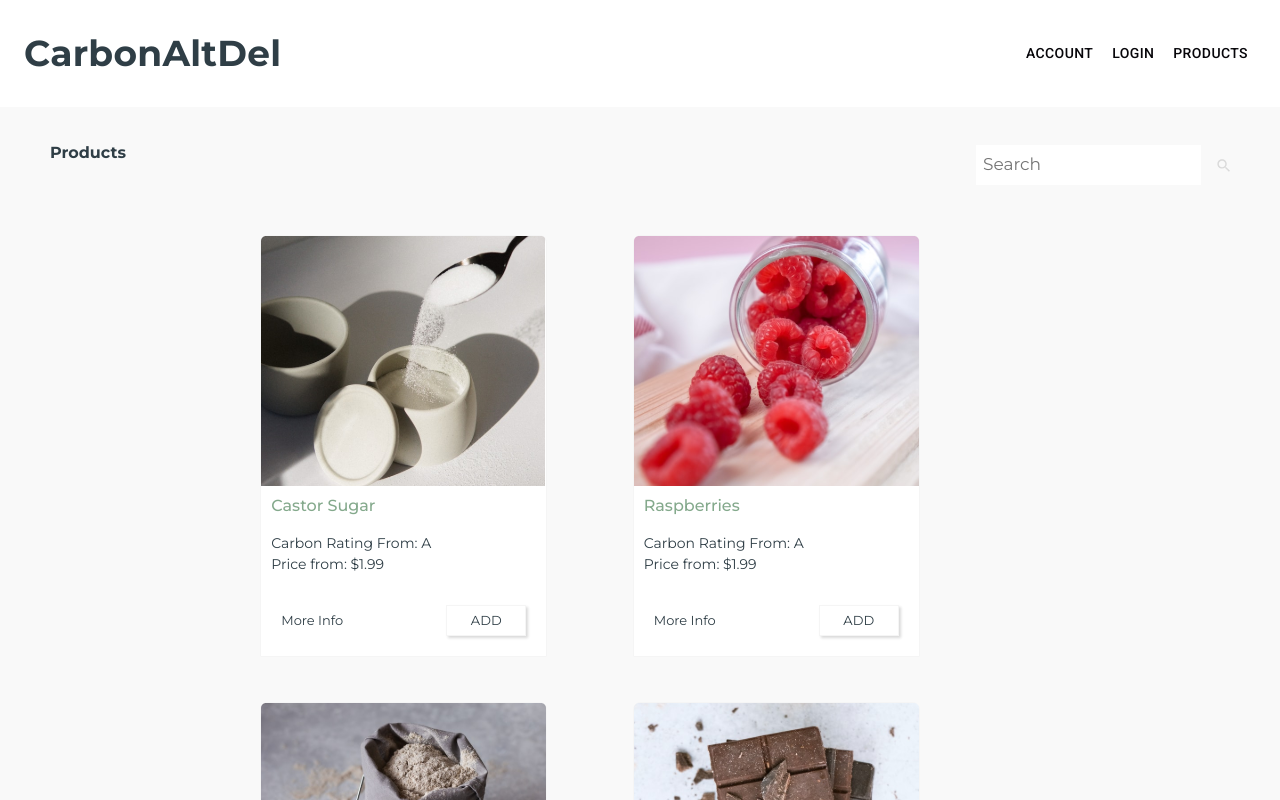
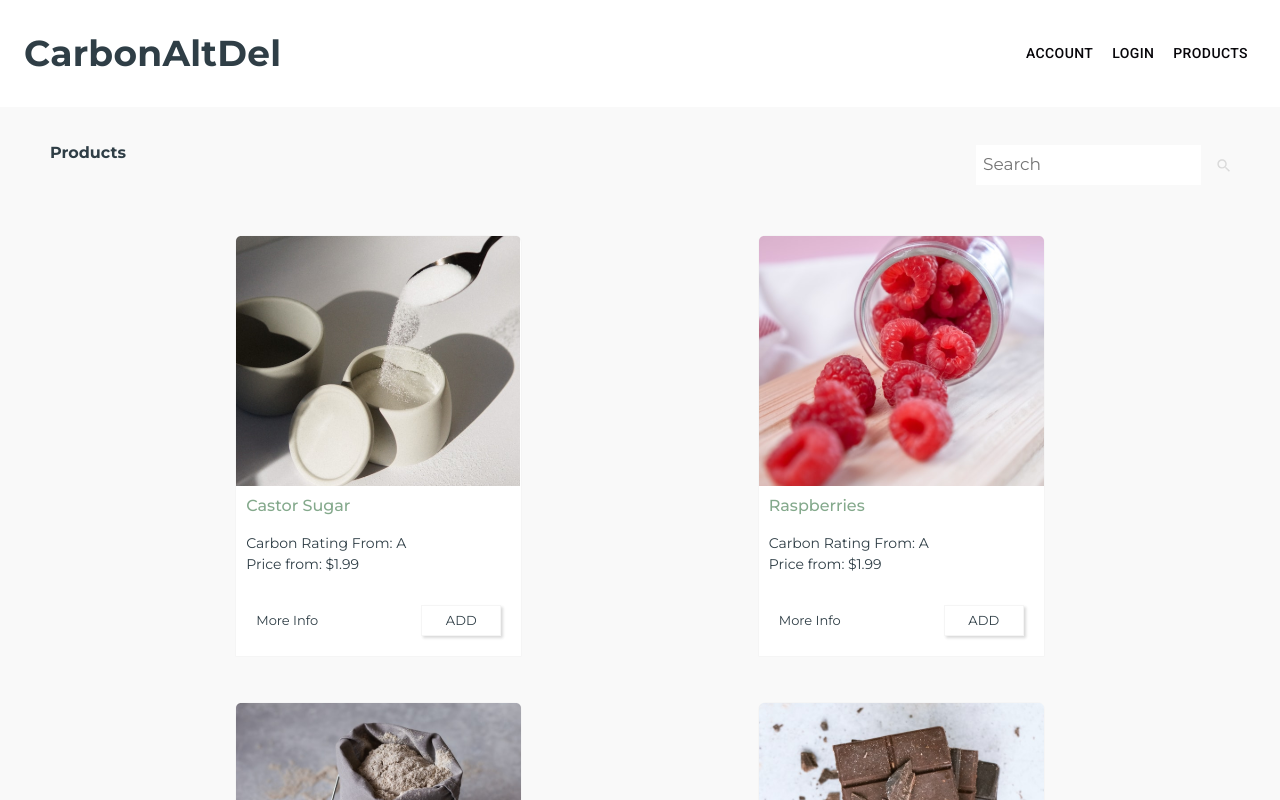
Before and after one commit to trinayau/lloyds-hackathon-netzero, a React (Create React App) app in the folder react-frontend/: page /products in a window 1280 px wide. Shown: the top 800 px of the page. Built offline with nearby package versions, Linux system fonts and the light colour scheme.

Commit message:
add maxwidth to css for wide screens

```diff
--- a/react-frontend/src/components/Banner/index.js
+++ b/react-frontend/src/components/Banner/index.js
@@ -20,7 +20,7 @@ const Banner = ({MyVideo, buttonText}) => {
           type="video/mp4"
 
         />
-        <div className="content" style={{ justifyContent: "center" }}>
+        <div className="content" style={{ justifyContent: "center", padding: '20px', textAlign:"center" }}>
           <h1>Helping Restaurants Go Net Zero</h1>
           <p>
             Order ingredients from your suppliers and offset your carbon
--- a/react-frontend/src/index.css
+++ /dev/null
@@ -1,13 +0,0 @@
-body {
-  margin: 0;
-  font-family: -apple-system, BlinkMacSystemFont, 'Segoe UI', 'Roboto', 'Oxygen',
-    'Ubuntu', 'Cantarell', 'Fira Sans', 'Droid Sans', 'Helvetica Neue',
-    sans-serif;
-  -webkit-font-smoothing: antialiased;
-  -moz-osx-font-smoothing: grayscale;
-}
-
-code {
-  font-family: source-code-pro, Menlo, Monaco, Consolas, 'Courier New',
-    monospace;
-}
--- a/react-frontend/src/index.js
+++ b/react-frontend/src/index.js
@@ -1,6 +1,5 @@
 import React from 'react';
 import ReactDOM from 'react-dom/client';
-import './index.css';
 import App from './App';
 import reportWebVitals from './reportWebVitals';
 import {BrowserRouter as Router} from 'react-router-dom';
--- a/react-frontend/src/layouts/index.css
+++ b/react-frontend/src/layouts/index.css
@@ -10,11 +10,13 @@
 }
 
 body {
-    margin: auto;
+    margin: auto !important;
+    max-width: 1440px;
     align-items: center;
     font-family: 'Montserrat', sans-serif;
     color: var(--dark-color);
 }
+
 
 /* footer */
 
--- a/react-frontend/src/pages/AllProductPage/index.css
+++ b/react-frontend/src/pages/AllProductPage/index.css
@@ -32,7 +32,7 @@ section {
     grid-column-gap: 65px;
     grid-row-gap: 45px;
     justify-items: center;
-    padding: 0 350px 100px 250px;
+    padding: 0 150px 100px 150px;
 }
 
 .product-box {
--- a/react-frontend/src/pages/LoginPage/index.js
+++ b/react-frontend/src/pages/LoginPage/index.js
@@ -1,66 +1,71 @@
-
-import Avatar from '@mui/material/Avatar';
-import Button from '@mui/material/Button';
-import CssBaseline from '@mui/material/CssBaseline';
-import TextField from '@mui/material/TextField';
-import FormControlLabel from '@mui/material/FormControlLabel';
-import Checkbox from '@mui/material/Checkbox';
-import Link from '@mui/material/Link';
-import Grid from '@mui/material/Grid';
-import Box from '@mui/material/Box';
-import LockIcon from '@mui/icons-material/Lock';
-import Typography from '@mui/material/Typography';
-import Container from '@mui/material/Container';
-import { createTheme, ThemeProvider } from '@mui/material/styles';
-import MyVideo from '../HomePage/openingvid.mp4';
-import {Banner} from '../../components';
+import Avatar from "@mui/material/Avatar";
+import Button from "@mui/material/Button";
+import CssBaseline from "@mui/material/CssBaseline";
+import TextField from "@mui/material/TextField";
+import FormControlLabel from "@mui/material/FormControlLabel";
+import Checkbox from "@mui/material/Checkbox";
+import Link from "@mui/material/Link";
+import Grid from "@mui/material/Grid";
+import Box from "@mui/material/Box";
+import LockIcon from "@mui/icons-material/Lock";
+import Typography from "@mui/material/Typography";
+import Container from "@mui/material/Container";
+import MyVideo from "../HomePage/openingvid.mp4";
+import { Banner } from "../../components";
 
 function Copyright(props) {
-
   return (
-    <Typography variant="body2" color="text.secondary" align="center" {...props}>
-      {'Copyright © '}
+    <Typography
+      variant="body2"
+      color="text.secondary"
+      align="center"
+      {...props}
+    >
+      {"Copyright © "}
       <Link color="inherit" href="https://mui.com/">
         CarbonAltDel
-      </Link>{' '}
+      </Link>{" "}
       {new Date().getFullYear()}
-      {'.'}
+      {"."}
     </Typography>
   );
 }
-
-const theme = createTheme();
 
 export default function LoginPage() {
   const handleSubmit = (event) => {
     event.preventDefault();
     const data = new FormData(event.currentTarget);
     console.log({
-      email: data.get('email'),
-      password: data.get('password'),
+      email: data.get("email"),
+      password: data.get("password"),
     });
   };
 
   return (
-    <ThemeProvider theme={theme}>
-      <Banner MyVideo={MyVideo} buttonText={""}/>
+    <>
+      <Banner MyVideo={MyVideo} buttonText={""} />
       <Container component="main" maxWidth="xs">
         <CssBaseline />
         <Box
           sx={{
             marginTop: 8,
-            display: 'flex',
-            flexDirection: 'column',
-            alignItems: 'center',
+            display: "flex",
+            flexDirection: "column",
+            alignItems: "center",
           }}
         >
-          <Avatar sx={{ m: 1, bgcolor: '#84a98c' }}>
+          <Avatar sx={{ m: 1, bgcolor: "#84a98c" }}>
             <LockIcon />
           </Avatar>
           <Typography component="h1" variant="h5">
             Sign in
           </Typography>
-          <Box component="form" onSubmit={handleSubmit} noValidate sx={{ mt: 1 }}>
+          <Box
+            component="form"
+            onSubmit={handleSubmit}
+            noValidate
+            sx={{ mt: 1 }}
+          >
             <TextField
               margin="normal"
               required
@@ -89,18 +94,18 @@ export default function LoginPage() {
               type="submit"
               fullWidth
               variant="contained"
-              sx={{ mt: 3, mb: 2, bgcolor: '#52796F' }}
+              sx={{ mt: 3, mb: 2, bgcolor: "#52796F" }}
             >
               Sign In
             </Button>
             <Grid container>
               <Grid item xs>
-                <Link href="#" variant="body2" sx={{color:'#84a98c'}}>
+                <Link href="#" variant="body2" sx={{ color: "#84a98c" }}>
                   Forgot password?
                 </Link>
               </Grid>
               <Grid item>
-                <Link href="#" variant="body2" sx={{color:'#84a98c'}}>
+                <Link href="#" variant="body2" sx={{ color: "#84a98c" }}>
                   {"Don't have an account? Sign Up"}
                 </Link>
               </Grid>
@@ -109,6 +114,6 @@ export default function LoginPage() {
         </Box>
         <Copyright sx={{ mt: 8, mb: 4 }} />
       </Container>
-    </ThemeProvider>
+    </>
   );
-        }
+}
```
